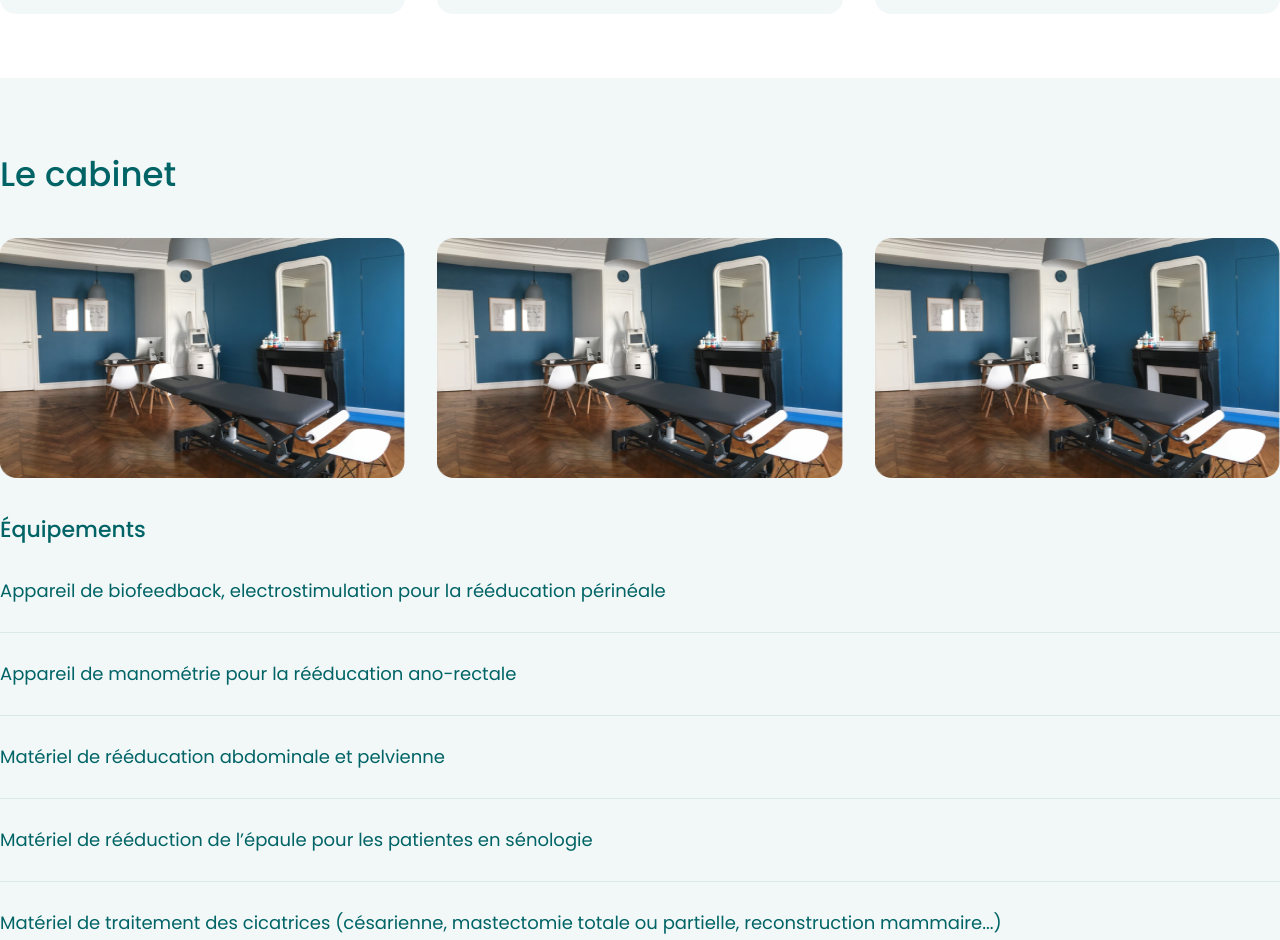
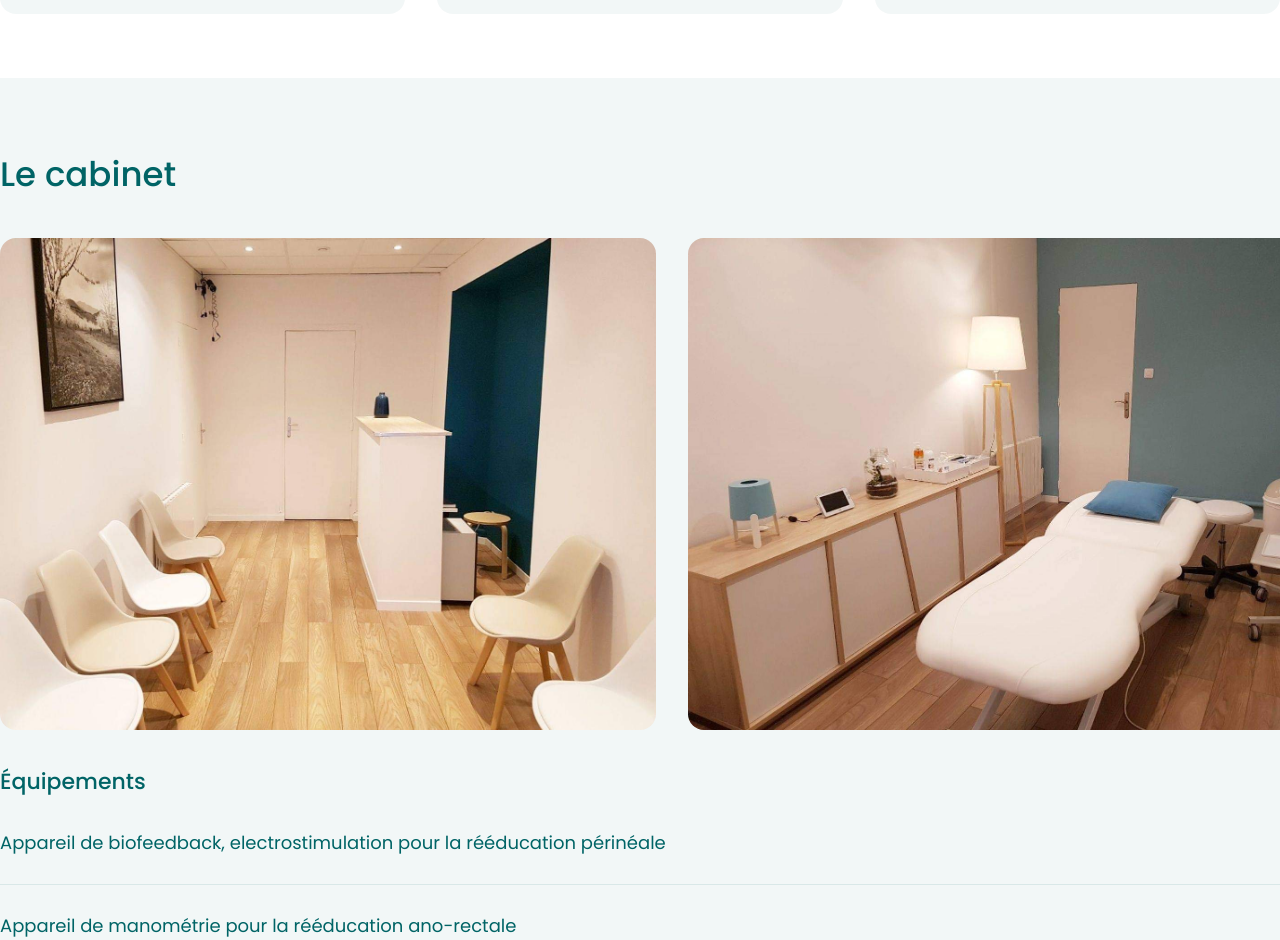
Before and after one commit to superhugo/cyriellemulton, a Jekyll site: the page built from index.html, in a window 1280 px wide. Shown: the part 1532-2472 px from the top of the page. Built offline with Jekyll 4.4.1, drawn with Linux system fonts in a browser that asks for light colours.

Commit message:
add photos of the cab

```diff
--- a/_includes/cab.html
+++ b/_includes/cab.html
@@ -2,9 +2,8 @@
   <div class="container">
     <h3>Le cabinet</h3>
     <div class="cab-photos flex">
-      <img src="assets/images/cab-01.png" alt="Photo du cabinet de Cyrielle Multon">
-      <img src="assets/images/cab-01.png" alt="Photo du cabinet de Cyrielle Multon">
-      <img src="assets/images/cab-01.png" alt="Photo du cabinet de Cyrielle Multon">
+      <img src="assets/images/cab-01.jpg" alt="Photo du cabinet de Cyrielle Multon">
+      <img src="assets/images/cab-02.jpg" alt="Photo du cabinet de Cyrielle Multon">
     </div>
     <div class="cab-equipment">
       <h5>Équipements</h5>
--- a/_sass/cab.scss
+++ b/_sass/cab.scss
@@ -7,10 +7,10 @@
     margin-bottom: 32px;
 
     img {
-      flex: 1;
-      height: 240px;
+      width: 50%;
       margin-left: 16px;
       margin-right: 16px;
+      border-radius: 16px;
     }
   }
 
```
Also changed, not shown: assets/images/cab-01.jpg (added), assets/images/cab-01.png (deleted), assets/images/cab-02.jpg (added).
